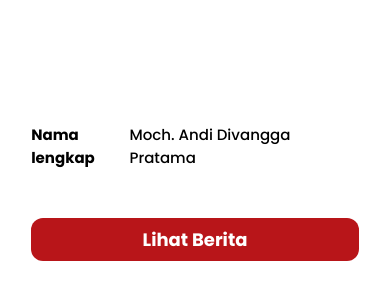
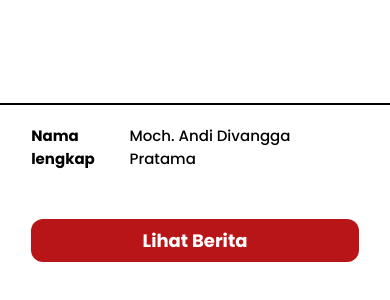
Before and after one commit to andiprtm/itts-news, a React Native app: screen / in a window 390 px wide. Shown: the part 240-540 px from the top of the page. Built offline with nearby package versions, Linux system fonts and the light colour scheme.

Commit message:
feat: add lineSeparator component

```diff
--- a/App.js
+++ b/App.js
@@ -2,14 +2,13 @@ import { StatusBar } from 'expo-status-bar';
 import { StyleSheet, Text, View } from 'react-native';
 import Button from './components/button';
 import Biodata from './components/biodata';
-// import LineSeparator from './components/lineSeparator';
+import LineSeparator from './components/lineSeparator';
 import Separator from './components/separator';
-// import Button from './components/classButton';
 
 export default function App() {
   return (
     <View style={styles.container}>
-      {/* <LineSeparator /> */}
+      <LineSeparator />
       <Biodata title="Nama lengkap" text="Moch. Andi Divangga Pratama"/>
       <Separator height={30}/>
       <Button text="Lihat Berita"/>
--- /dev/null
+++ b/components/lineSeparator.js
@@ -0,0 +1,20 @@
+import React from "react";
+import { View, StyleSheet, Dimensions } from "react-native";
+
+const windowWidth = Dimensions.get("window").width;
+
+const LineSeparator = (props) => {
+  return(
+    <View style={{ height: props.height, width: windowWidth }}>
+        <View style={styles.lineStyle}></View>
+    </View>
+  );
+};
+
+const styles = StyleSheet.create({
+    lineStyle:{
+        borderWidth: 0.5,
+        borderColor:'black',
+   }
+})
+export default LineSeparator;
```
